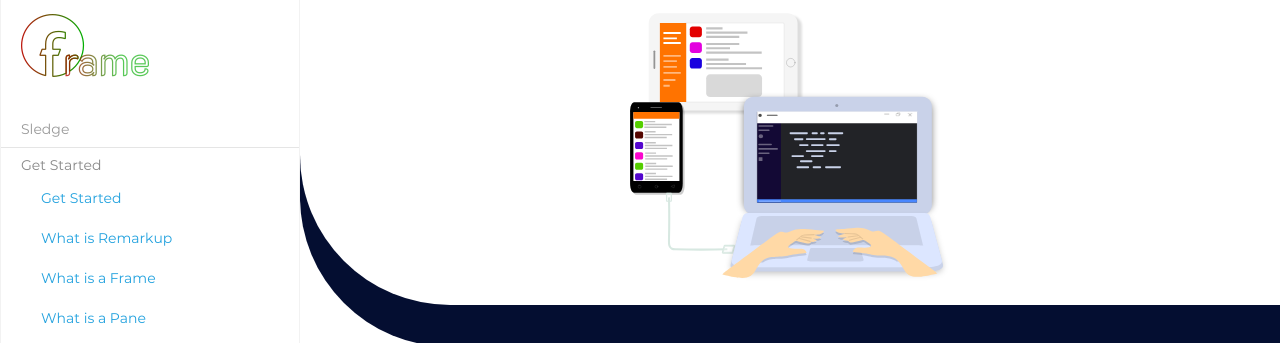
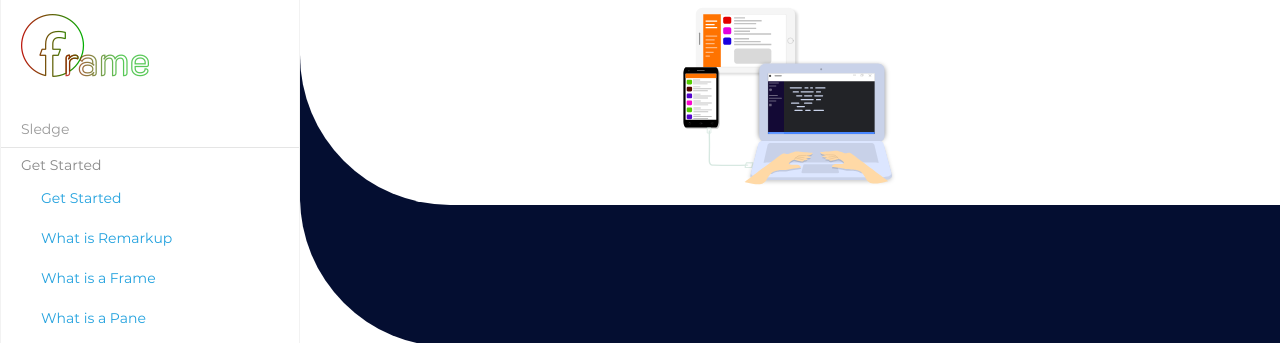
Before and after one commit to framestd/sledge, a plain HTML site: page index.html in a window 1280 px wide. Shown: the part 54-397 px from the top of the page. Drawn offline with Linux system fonts and the light colour scheme; a script that the page names is missing.

Commit message:
corrected min-width for navbar cover image

```diff
--- a/res/css/docs.css
+++ b/res/css/docs.css
@@ -326,8 +326,8 @@ img {
 }
 
 .navbar-cover img {
-    min-width: 405px;
-    height: 300px;
+    min-width: 300px;
+    height: 200px;
     margin: auto;
 }
 
```
